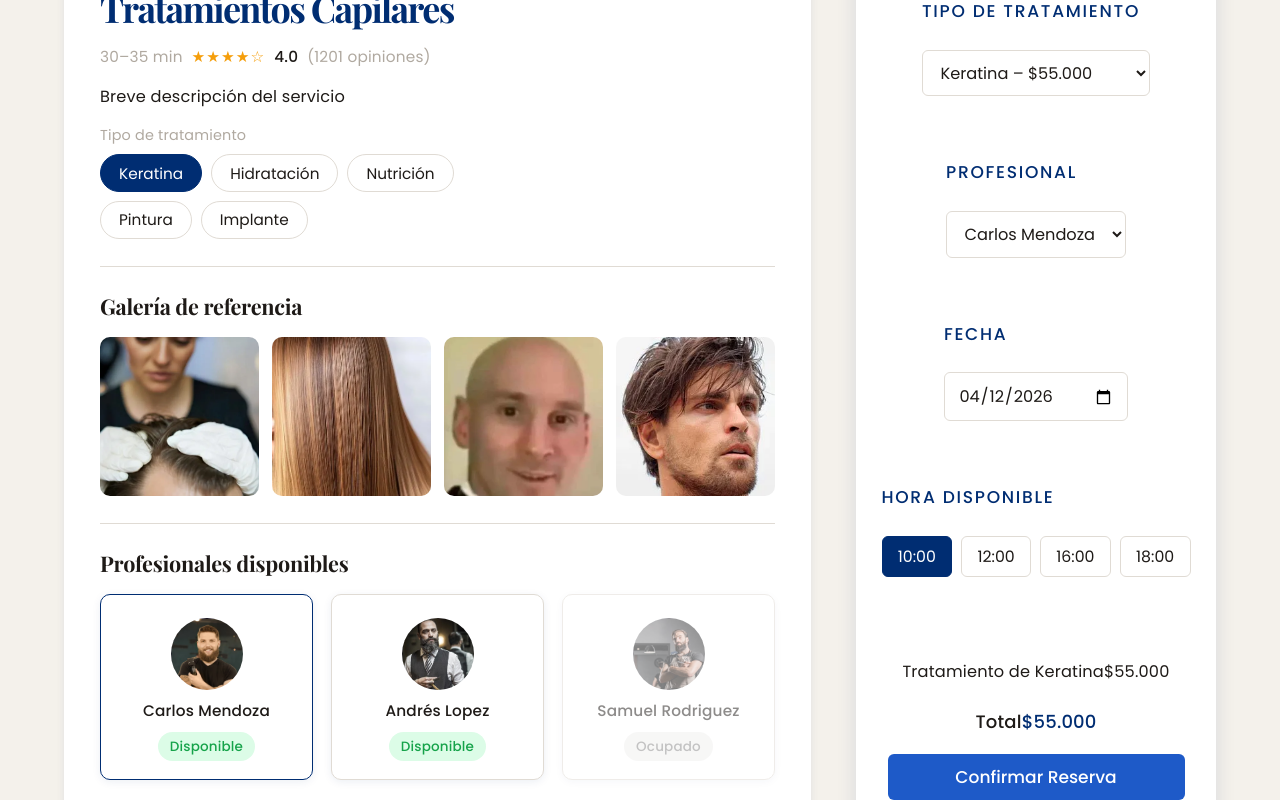
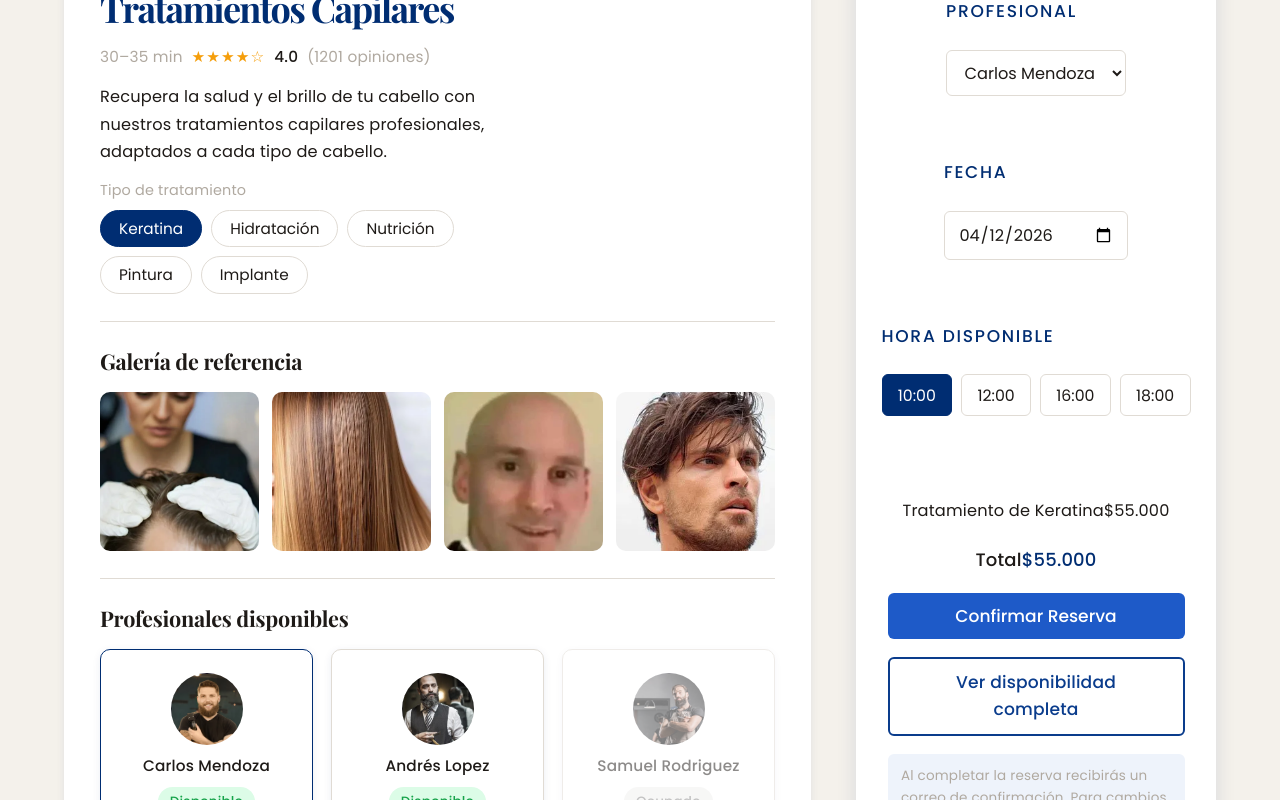
Before and after one commit to Coroclucth/barberstyle-react, a React (Vite) app in the folder frontend/: page /detalle-tratamientos in a window 1280 px wide. Shown: the part 240-1040 px from the top of the page. Built offline with nearby package versions, Linux system fonts and the light colour scheme.

Commit message:
feat: refactoriza DetalleBarba y DetalleTratamientos con componentes reutilizables

```diff
--- a/frontend/src/pages/DetalleBarba/DetalleBarba.tsx
+++ b/frontend/src/pages/DetalleBarba/DetalleBarba.tsx
@@ -1,33 +1,38 @@
-import { useState } from 'react'
 import { Link } from 'react-router-dom'
+import GaleriaServicios from '../../components/GaleriaServicios/GaleriaServicios'
+import ProfesionalesGrid from '../../components/ProfesionalesGrid/ProfesionalesGrid'
+import SidebarReserva from '../../components/SidebarReserva/SidebarReserva'
+import barbero1 from '../../assets/img/equipo/barbero1.png'
+import barbero2 from '../../assets/img/equipo/barbero2.png'
+import barbero3 from '../../assets/img/equipo/barbero3.png'
 import barba1 from '../../assets/img/servicios/barba/tipo-de-barba1.jpg'
 import barba2 from '../../assets/img/servicios/barba/tipo-de-barba2.jpg'
 import barba3 from '../../assets/img/servicios/barba/tipo-de-barba3.jpg'
 import barba4 from '../../assets/img/servicios/barba/tipo-de-barba4.jpg'
-import barbero1 from '../../assets/img/equipo/barbero1.png'
-import barbero2 from '../../assets/img/equipo/barbero2.png'
-import barbero3 from '../../assets/img/equipo/barbero3.png'
 import '../../styles/detalle-shared.css'
 import './DetalleBarba.css'
 
-const HORARIOS = ['10:00', '12:00', '16:00', '18:00']
+// ── Tipos ──
+interface Profesional {
+  nombre: string
+  img: string
+  disponible: boolean
+}
 
-const PROFESIONALES = [
-  { nombre: 'Carlos Mendoza',   img: barbero1, disponible: true },
-  { nombre: 'Andrés Lopez',     img: barbero2, disponible: true },
-  { nombre: 'Samuel Rodriguez', img: barbero3, disponible: true },
+// ── Datos del servicio ──
+const GALERIA: string[] = [barba1, barba2, barba3, barba4]
+
+const PROFESIONALES: Profesional[] = [
+  { nombre: 'Carlos Mendoza',   img: barbero1, disponible: true  },
+  { nombre: 'Andrés Lopez',     img: barbero2, disponible: true  },
+  { nombre: 'Samuel Rodriguez', img: barbero3, disponible: true  },
 ]
 
-const GALERIA = [barba1, barba2, barba3, barba4]
-
 const DetalleBarba = () => {
-  const [hora, setHora]               = useState('10:00')
-  const [profesional, setProfesional] = useState('Carlos Mendoza')
-  const [fecha, setFecha]             = useState('2026-04-12')
-
   return (
     <div className="page-detalle">
 
+      {/* Navegación de migas de pan */}
       <nav className="detalle__breadcrumb">
         <Link to="/">Inicio</Link>
         <span className="detalle__breadcrumb-sep">›</span>
@@ -41,6 +46,7 @@ const DetalleBarba = () => {
         {/* ── Columna principal ── */}
         <main className="detalle__main">
 
+          {/* Encabezado del servicio */}
           <div className="detalle__encabezado">
             <div className="detalle__encabezado-info">
               <h1 className="detalle__titulo">Arreglo de Barba</h1>
@@ -51,7 +57,6 @@ const DetalleBarba = () => {
                 <span className="detalle__opiniones">(1201 opiniones)</span>
               </div>
               <p className="detalle__descripcion">
-                Breve descripción del servicio ofrecido aquí con una cantidad de texto moderada.
                 Perfilado preciso, diseño personalizado y definición de barba con técnicas
                 profesionales. Incluye lavado e hidratación con acabado impecable.
               </p>
@@ -61,94 +66,23 @@ const DetalleBarba = () => {
 
           <div className="detalle__divider" />
 
-          <section className="detalle__seccion">
-            <h2 className="detalle__seccion-titulo">Galería de referencia</h2>
-            <div className="detalle__galeria">
-              {GALERIA.map((img, i) => (
-                <img key={i} src={img} alt={`Referencia ${i + 1}`} className="detalle__galeria-img" />
-              ))}
-            </div>
-          </section>
+          {/* Galería de imágenes de referencia */}
+          <GaleriaServicios imagenes={GALERIA} />
 
           <div className="detalle__divider" />
 
-          <section className="detalle__seccion">
-            <h2 className="detalle__seccion-titulo">Profesionales disponibles</h2>
-            <div className="detalle__profesionales">
-              {PROFESIONALES.map((p) => (
-                <div
-                  key={p.nombre}
-                  className={`card detalle__prof-card${profesional === p.nombre ? ' detalle__prof-card--activo' : ''}`}
-                  onClick={() => setProfesional(p.nombre)}
-                >
-                  <img src={p.img} alt={p.nombre} className="detalle__prof-img" />
-                  <span className="detalle__prof-nombre">{p.nombre}</span>
-                  <span className={`detalle__prof-badge detalle__prof-badge--${p.disponible ? 'disponible' : 'ocupado'}`}>
-                    {p.disponible ? 'Disponible' : 'Ocupado'}
-                  </span>
-                </div>
-              ))}
-            </div>
-          </section>
+          {/* Selección de profesional */}
+          <ProfesionalesGrid profesionales={PROFESIONALES} />
 
         </main>
 
-        {/* ── Sidebar ── */}
+        {/* ── Sidebar de reserva ── */}
         <aside className="detalle__sidebar">
-          <div className="reserva">
-            <h3 className="reserva__titulo">Reservar este servicio</h3>
-
-            <div className="reserva__campo">
-              <label className="reserva__label">Profesional</label>
-              <select className="reserva__select" value={profesional} onChange={(e) => setProfesional(e.target.value)}>
-                {PROFESIONALES.map((p) => (
-                  <option key={p.nombre}>{p.nombre}</option>
-                ))}
-              </select>
-            </div>
-
-            <div className="reserva__campo">
-              <label className="reserva__label">Fecha</label>
-              <input type="date" className="reserva__input" value={fecha} onChange={(e) => setFecha(e.target.value)} />
-            </div>
-
-            <div className="reserva__campo">
-              <label className="reserva__label">Hora Disponible</label>
-              <div className="reserva__horarios">
-                {HORARIOS.map((h) => (
-                  <button
-                    key={h}
-                    className={`reserva__hora${hora === h ? ' reserva__hora--activa' : ''}`}
-                    onClick={() => setHora(h)}
-                  >
-                    {h}
-                  </button>
-                ))}
-              </div>
-            </div>
-
-            <div className="reserva__divider" />
-
-            <div className="reserva__resumen">
-              <div className="reserva__linea">
-                <span>Arreglo de barba</span>
-                <span>$18.000</span>
-              </div>
-            </div>
-
-            <div className="reserva__total">
-              <span>Total</span>
-              <span className="reserva__total-valor">$18.000</span>
-            </div>
-
-            <button className="btn btn--primary reserva__btn-full">Confirmar Reserva</button>
-            <Link to="/reserva" className="btn btn--outline reserva__btn-full">Ver disponibilidad completa</Link>
-
-            <p className="reserva__nota">
-              Nota: Al completar la reserva recibirás un correo de confirmación con los detalles,
-              para cambios o cancelaciones contáctanos aquí.
-            </p>
-          </div>
+          <SidebarReserva
+            nombreServicio="Arreglo de Barba"
+            precio="$18.000"
+            profesionales={PROFESIONALES}
+          />
         </aside>
 
       </div>
--- a/frontend/src/pages/DetalleTratamientos/DetalleTratamientos.tsx
+++ b/frontend/src/pages/DetalleTratamientos/DetalleTratamientos.tsx
@@ -1,16 +1,40 @@
 import { useState } from 'react'
 import { Link } from 'react-router-dom'
+import GaleriaServicios from '../../components/GaleriaServicios/GaleriaServicios'
+import ProfesionalesGrid from '../../components/ProfesionalesGrid/ProfesionalesGrid'
+import SidebarReserva from '../../components/SidebarReserva/SidebarReserva'
+import barbero1 from '../../assets/img/equipo/barbero1.png'
+import barbero2 from '../../assets/img/equipo/barbero2.png'
+import barbero3 from '../../assets/img/equipo/barbero3.png'
 import trat1 from '../../assets/img/servicios/tratamientos/tratamiento-capilar1.jpg'
 import trat2 from '../../assets/img/servicios/tratamientos/tratamiento-capilar2.jpg'
 import trat3 from '../../assets/img/servicios/tratamientos/tratamiento-capilar3.jpg'
 import trat4 from '../../assets/img/servicios/tratamientos/tratamiento-capilar4.jpg'
-import barbero1 from '../../assets/img/equipo/barbero1.png'
-import barbero2 from '../../assets/img/equipo/barbero2.png'
-import barbero3 from '../../assets/img/equipo/barbero3.png'
 import '../../styles/detalle-shared.css'
 import './DetalleTratamientos.css'
 
-const TRATAMIENTOS = [
+// ── Tipos ──
+interface Profesional {
+  nombre: string
+  img: string
+  disponible: boolean
+}
+
+interface Tratamiento {
+  nombre: string
+  precio: number
+}
+
+// ── Datos del servicio ──
+const GALERIA: string[] = [trat1, trat2, trat3, trat4]
+
+const PROFESIONALES: Profesional[] = [
+  { nombre: 'Carlos Mendoza',   img: barbero1, disponible: true  },
+  { nombre: 'Andrés Lopez',     img: barbero2, disponible: true  },
+  { nombre: 'Samuel Rodriguez', img: barbero3, disponible: false },
+]
+
+const TRATAMIENTOS: Tratamiento[] = [
   { nombre: 'Keratina',    precio: 55000 },
   { nombre: 'Hidratación', precio: 45000 },
   { nombre: 'Nutrición',   precio: 40000 },
@@ -18,27 +42,17 @@ const TRATAMIENTOS = [
   { nombre: 'Implante',    precio: 60000 },
 ]
 
-const HORARIOS = ['10:00', '12:00', '16:00', '18:00']
-
-const PROFESIONALES = [
-  { nombre: 'Carlos Mendoza',   img: barbero1, disponible: true  },
-  { nombre: 'Andrés Lopez',     img: barbero2, disponible: true  },
-  { nombre: 'Samuel Rodriguez', img: barbero3, disponible: false },
-]
-
-const GALERIA = [trat1, trat2, trat3, trat4]
-
-const fmt = (n: number) => `$${n.toLocaleString('es-CO')}`
+/** Formatea un número como precio en pesos colombianos */
+const formatearPrecio = (n: number): string => `$${n.toLocaleString('es-CO')}`
 
 const DetalleTratamientos = () => {
-  const [tratamiento, setTratamiento] = useState(TRATAMIENTOS[0])
-  const [hora, setHora]               = useState('10:00')
-  const [profesional, setProfesional] = useState('Carlos Mendoza')
-  const [fecha, setFecha]             = useState('2026-04-12')
+  // Tratamiento activo — controla el precio que muestra el sidebar
+  const [tratamiento, setTratamiento] = useState<Tratamiento>(TRATAMIENTOS[0])
 
   return (
     <div className="page-detalle">
 
+      {/* Navegación de migas de pan */}
       <nav className="detalle__breadcrumb">
         <Link to="/">Inicio</Link>
         <span className="detalle__breadcrumb-sep">›</span>
@@ -52,6 +66,7 @@ const DetalleTratamientos = () => {
         {/* ── Columna principal ── */}
         <main className="detalle__main">
 
+          {/* Encabezado del servicio */}
           <div className="detalle__encabezado">
             <div className="detalle__encabezado-info">
               <h1 className="detalle__titulo">Tratamientos Capilares</h1>
@@ -61,9 +76,13 @@ const DetalleTratamientos = () => {
                 <span className="detalle__rating">4.0</span>
                 <span className="detalle__opiniones">(1201 opiniones)</span>
               </div>
-              <p className="detalle__descripcion">Breve descripción del servicio</p>
+              <p className="detalle__descripcion">
+                Recupera la salud y el brillo de tu cabello con nuestros tratamientos
+                capilares profesionales, adaptados a cada tipo de cabello.
+              </p>
 
-              <div className="detalle__tabs-label">Tipo de tratamiento</div>
+              {/* Tabs para seleccionar el tipo de tratamiento */}
+              <p className="detalle__tabs-label">Tipo de tratamiento</p>
               <div className="detalle__tabs">
                 {TRATAMIENTOS.map((t) => (
                   <button
@@ -77,113 +96,30 @@ const DetalleTratamientos = () => {
               </div>
             </div>
             <div className="detalle__precio-badge">
-              {fmt(TRATAMIENTOS[0].precio)} – {fmt(TRATAMIENTOS[TRATAMIENTOS.length - 1].precio)}
+              {formatearPrecio(TRATAMIENTOS[0].precio)} –{' '}
+              {formatearPrecio(TRATAMIENTOS[TRATAMIENTOS.length - 1].precio)}
             </div>
           </div>
 
           <div className="detalle__divider" />
 
-          <section className="detalle__seccion">
-            <h2 className="detalle__seccion-titulo">Galería de referencia</h2>
-            <div className="detalle__galeria">
-              {GALERIA.map((img, i) => (
-                <img key={i} src={img} alt={`Referencia ${i + 1}`} className="detalle__galeria-img" />
-              ))}
-            </div>
-          </section>
+          {/* Galería de imágenes de referencia */}
+          <GaleriaServicios imagenes={GALERIA} />
 
           <div className="detalle__divider" />
 
-          <section className="detalle__seccion">
-            <h2 className="detalle__seccion-titulo">Profesionales disponibles</h2>
-            <div className="detalle__profesionales">
-              {PROFESIONALES.map((p) => (
-                <div
-                  key={p.nombre}
-                  className={`card detalle__prof-card${profesional === p.nombre ? ' detalle__prof-card--activo' : ''}${!p.disponible ? ' detalle__prof-card--inactivo' : ''}`}
-                  onClick={() => p.disponible && setProfesional(p.nombre)}
-                >
-                  <img src={p.img} alt={p.nombre} className="detalle__prof-img" />
-                  <span className="detalle__prof-nombre">{p.nombre}</span>
-                  <span className={`detalle__prof-badge detalle__prof-badge--${p.disponible ? 'disponible' : 'ocupado'}`}>
-                    {p.disponible ? 'Disponible' : 'Ocupado'}
-                  </span>
-                </div>
-              ))}
-            </div>
-          </section>
+          {/* Selección de profesional */}
+          <ProfesionalesGrid profesionales={PROFESIONALES} />
 
         </main>
 
-        {/* ── Sidebar ── */}
+        {/* ── Sidebar: precio cambia según tratamiento seleccionado ── */}
         <aside className="detalle__sidebar">
-          <div className="reserva">
-            <h3 className="reserva__titulo">Reservar este servicio</h3>
-
-            <div className="reserva__campo">
-              <label className="reserva__label">Tipo de tratamiento</label>
-              <select
-                className="reserva__select"
-                value={tratamiento.nombre}
-                onChange={(e) => setTratamiento(TRATAMIENTOS.find(t => t.nombre === e.target.value)!)}
-              >
-                {TRATAMIENTOS.map((t) => (
-                  <option key={t.nombre} value={t.nombre}>{t.nombre} – {fmt(t.precio)}</option>
-                ))}
-              </select>
-            </div>
-
-            <div className="reserva__campo">
-              <label className="reserva__label">Profesional</label>
-              <select className="reserva__select" value={profesional} onChange={(e) => setProfesional(e.target.value)}>
-                {PROFESIONALES.filter(p => p.disponible).map((p) => (
-                  <option key={p.nombre}>{p.nombre}</option>
-                ))}
-              </select>
-            </div>
-
-            <div className="reserva__campo">
-              <label className="reserva__label">Fecha</label>
-              <input type="date" className="reserva__input" value={fecha} onChange={(e) => setFecha(e.target.value)} />
-            </div>
-
-            <div className="reserva__campo">
-              <label className="reserva__label">Hora Disponible</label>
-              <div className="reserva__horarios">
-                {HORARIOS.map((h) => (
-                  <button
-                    key={h}
-                    className={`reserva__hora${hora === h ? ' reserva__hora--activa' : ''}`}
-                    onClick={() => setHora(h)}
-                  >
-                    {h}
-                  </button>
-                ))}
-              </div>
-            </div>
-
-            <div className="reserva__divider" />
-
-            <div className="reserva__resumen">
-              <div className="reserva__linea">
-                <span>Tratamiento de {tratamiento.nombre}</span>
-                <span>{fmt(tratamiento.precio)}</span>
-              </div>
-            </div>
-
-            <div className="reserva__total">
-              <span>Total</span>
-              <span className="reserva__total-valor">{fmt(tratamiento.precio)}</span>
-            </div>
-
-            <button className="btn btn--primary reserva__btn-full">Confirmar Reserva</button>
-            <Link to="/reserva" className="btn btn--outline reserva__btn-full">Ver disponibilidad completa</Link>
-
-            <p className="reserva__nota">
-              Nota: Al completar la reserva recibirás un correo de confirmación con los detalles,
-              para cambios o cancelaciones contáctanos aquí.
-            </p>
-          </div>
+          <SidebarReserva
+            nombreServicio={`Tratamiento de ${tratamiento.nombre}`}
+            precio={formatearPrecio(tratamiento.precio)}
+            profesionales={PROFESIONALES}
+          />
         </aside>
 
       </div>
```
